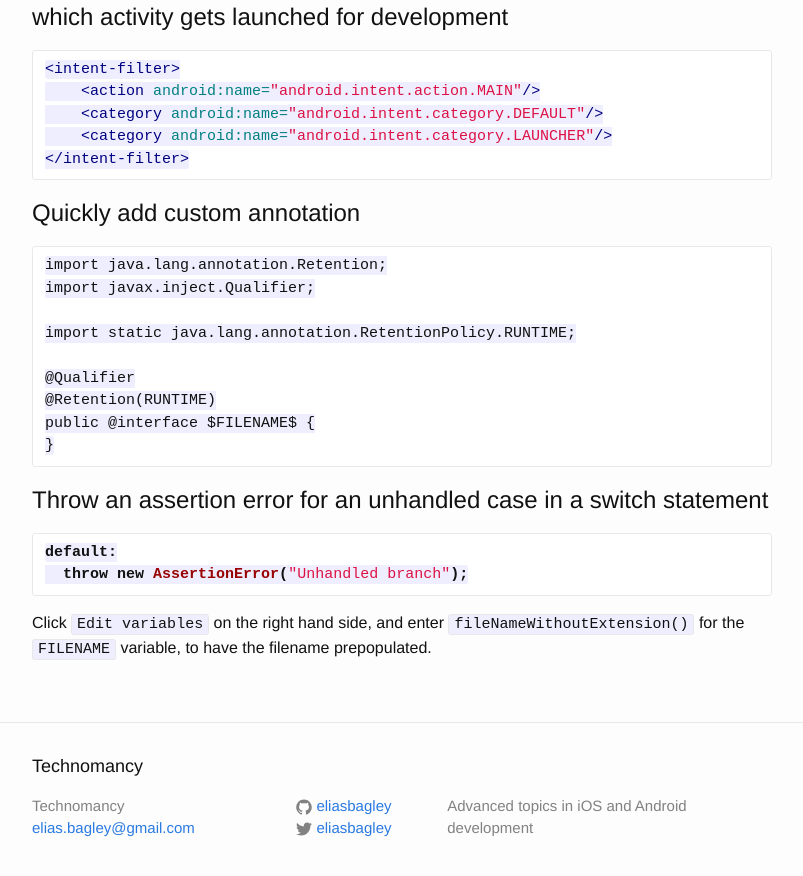
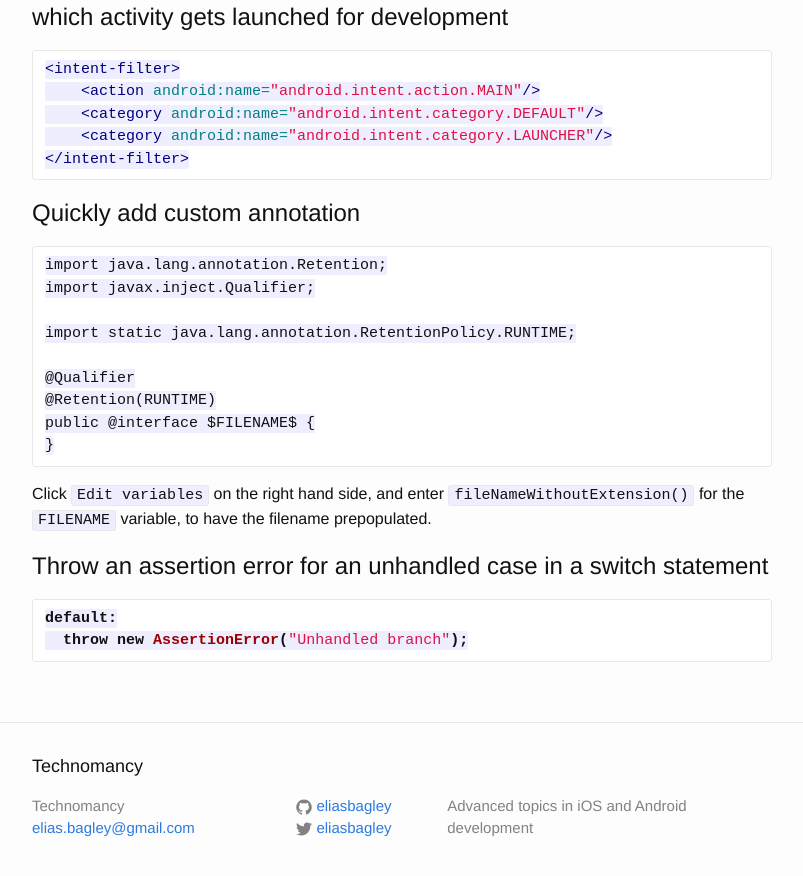
Before and after one commit to eliasbagley/eliasbagley.github.io, a Jekyll site: the page built from _posts/2016-02-27-android-studio-live-templates.markdown, in a window 1280 px wide and 900 px high, scrolled down 938 px. Shown: the top 876 px of the window, without its empty margins (238-1041 px from the left). Built offline with Jekyll 4.4.1, drawn with Linux system fonts in a browser that asks for light colours; Markdown is read by kramdown in place of the engine named in the settings; comment, search, counter and statistics services are not loaded.

````diff
--- a/_posts/2016-02-27-android-studio-live-templates.markdown
+++ b/_posts/2016-02-27-android-studio-live-templates.markdown
@@ -56,11 +56,12 @@ public @interface $FILENAME$ {
 }
 ```
 
+Click `Edit variables` on the right hand side, and enter `fileNameWithoutExtension()` for the `FILENAME` variable, to have the filename prepopulated.
+
+
 # Throw an assertion error for an unhandled case in a switch statement
 
 ```java
 default:
   throw new AssertionError("Unhandled branch");
 ```
-
-Click `Edit variables` on the right hand side, and enter `fileNameWithoutExtension()` for the `FILENAME` variable, to have the filename prepopulated.
````
